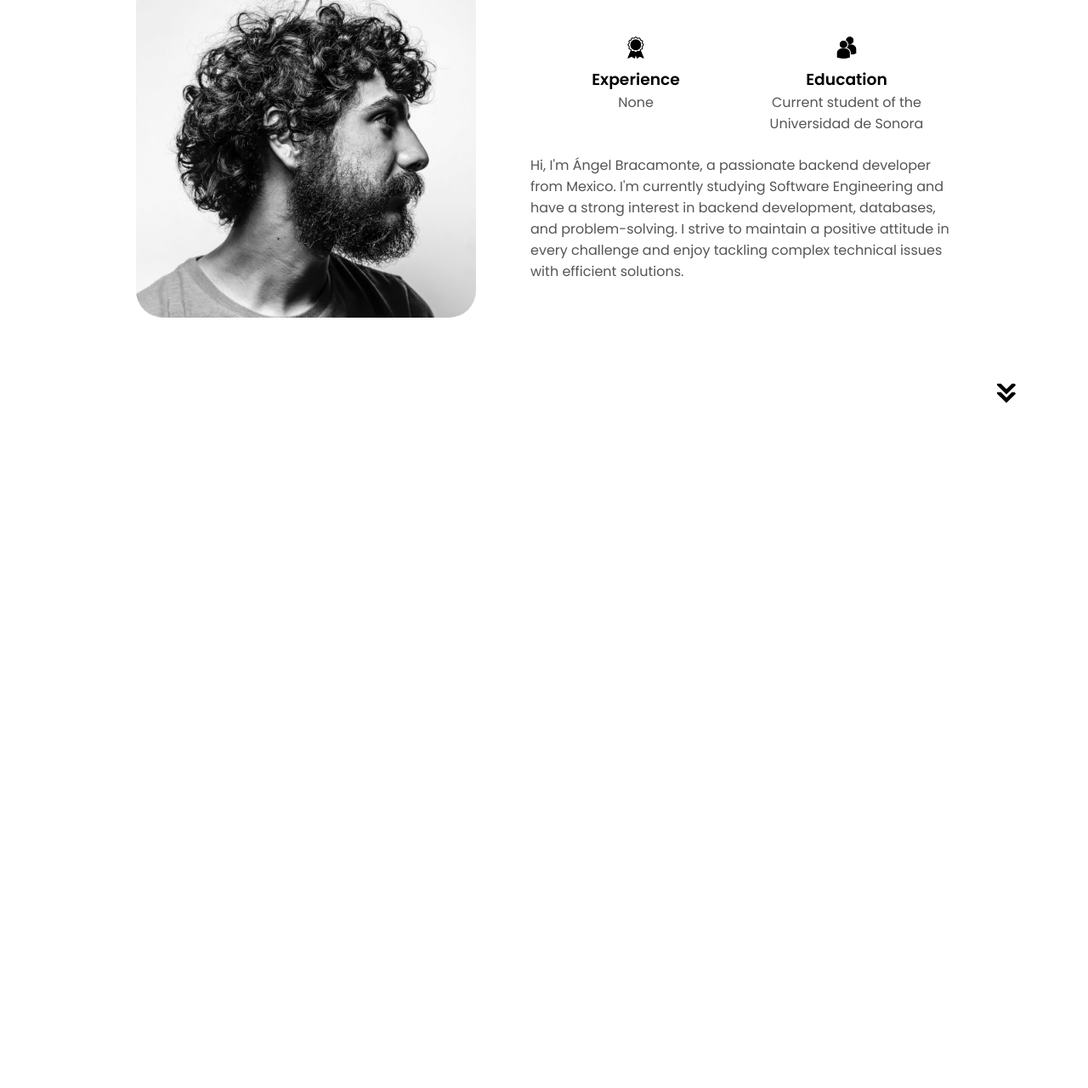
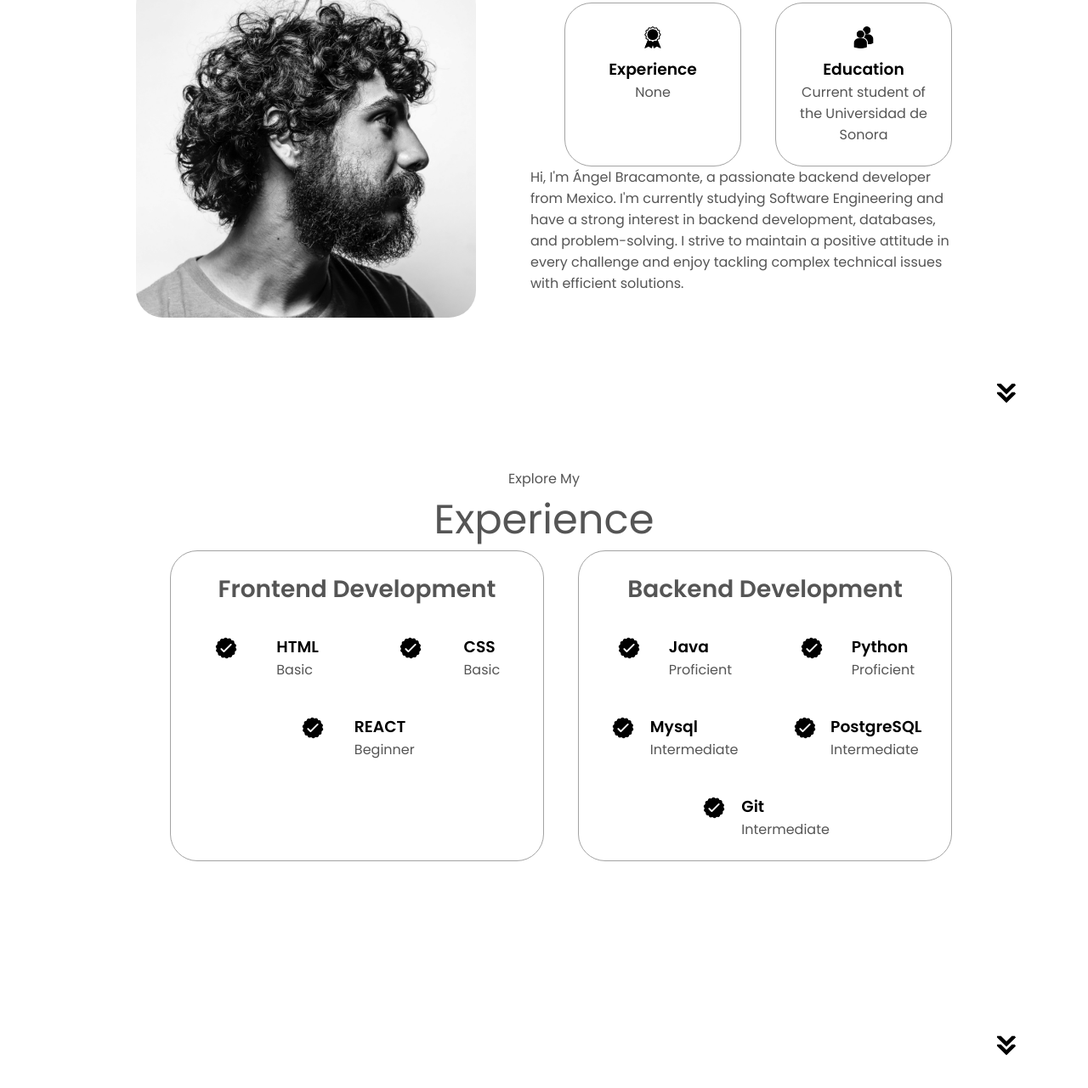
Before and after one commit to angluisb/Portafolio, a plain HTML site: page index.html in a window 1280 px wide. Shown: the part 1025-2306 px from the top of the page at 85% size. Before the commit the page ends 1544 px from the top, so only its background shows below. Drawn offline with Linux system fonts and the light colour scheme.

Commit message:
Added the experience section

```diff
--- a/index.html
+++ b/index.html
@@ -80,6 +80,84 @@
         </div>
         <img src="./assets/arrow.png" alt="Arrow icon" srcset="" class="icon arrow" onclick="location.href='./#experience'">
     </section>
+    <section id="experience">
+        <p class="section__text__p1">Explore My</p>
+        <p class="title">Experience</p>
+        <div class="experience-details-container">
+            <div class="about-containers">
+                <div class="details-container">
+                    <h2 class="experience-sub-title">Frontend Development</h2>
+                    <div class="article-container">
+                        <article>
+                            <img src="./assets/checkmark.png" alt="experience-icon" srcset="" class="icon">
+                            <div>
+                                <h3>HTML</h3>
+                                <P>Basic</P>
+                            </div>
+                        </article>
+                        <article>
+                            <img src="./assets/checkmark.png" alt="experience-icon" srcset="" class="icon">
+                            <div>
+                                <h3>CSS</h3>
+                                <P>Basic</P>
+                            </div>
+                        </article>
+                        <article>
+                            <img src="./assets/checkmark.png" alt="experience-icon" srcset="" class="icon">
+                            <div>
+                                <h3>REACT</h3>
+                                <P>Beginner</P>
+                            </div>
+                        </article>
+                    </div>
+                </div>
+                <div class="details-container">
+                    <h2 class="experience-sub-title">Backend Development</h2>
+                    <div class="article-container">
+                        <article>
+                            <img src="./assets/checkmark.png" alt="experience-icon" srcset="" class="icon">
+                            <div>
+                                <h3>Java</h3>
+                                <P>Proficient</P>
+                            </div>
+                        </article>
+                        <article>
+                            <img src="./assets/checkmark.png" alt="experience-icon" srcset="" class="icon">
+                            <div>
+                                <h3>Python</h3>
+                                <P>Proficient</P>
+                            </div>
+                        </article>
+                        <article>
+                            <img src="./assets/checkmark.png" alt="experience-icon" srcset="" class="icon">
+                            <div>
+                                <h3>Mysql</h3>
+                                <P>Intermediate</P>
+                            </div>
+                        </article>
+                        <article>
+                            <img src="./assets/checkmark.png" alt="experience-icon" srcset="" class="icon">
+                            <div>
+                                <h3>PostgreSQL</h3>
+                                <P>Intermediate</P>
+                            </div>
+                        </article>
+                        <article>
+                            <img src="./assets/checkmark.png" alt="experience-icon" srcset="" class="icon">
+                            <div>
+                                <h3>Git</h3>
+                                <P>Intermediate</P>
+                            </div>
+                        </article>
+                    </div>
+                </div>
+            </div>
+        </div>
+        <img src="./assets/arrow.png" alt="Arrow icon" srcset="" class="icon arrow" onclick="location.href='./#projects'">
+    </section>
+    <section id="projects">
+
+    </section>
     <script src="script.js"></script>
 </body>
 </html>
--- a/style.css
+++ b/style.css
@@ -292,9 +292,10 @@ section{
     flex:1;
     background: white;
     border-radius: 2rem;
-    border: rgb(53, 53, 53);
+    border: rgb(53, 53, 53) 0.1rem solid;
     border-color: rgb(163, 163, 163);
     text-align: center;
+    margin-left: 40px;
 }
 
 .section-container{
@@ -307,3 +308,42 @@ section{
     width: 400px;
     margin: auto 0;
 }
+
+/*Experience section*/
+
+#experience{
+    position: relative;
+}
+
+.experience-sub-title{
+    color: rgb(85, 85, 85);
+    font-weight: 600;
+    font-size: 1.75rem;
+    margin-bottom: 2rem;
+}
+
+.experience-details-container{
+    display: flex;
+    flex-direction: column;
+    justify-content: center;
+}
+
+.article-container {
+    display : flex;
+    text-align: initial;
+    flex-wrap: wrap;
+    flex-direction: row;
+    gap: 2.5rem;
+    justify-content: space-around;
+}
+
+article{
+    display: flex;
+    width: 10rem;
+    justify-content: space-around;
+    gap: 0.5rem;
+}
+
+article .icon{
+    cursor: default;
+}
```
